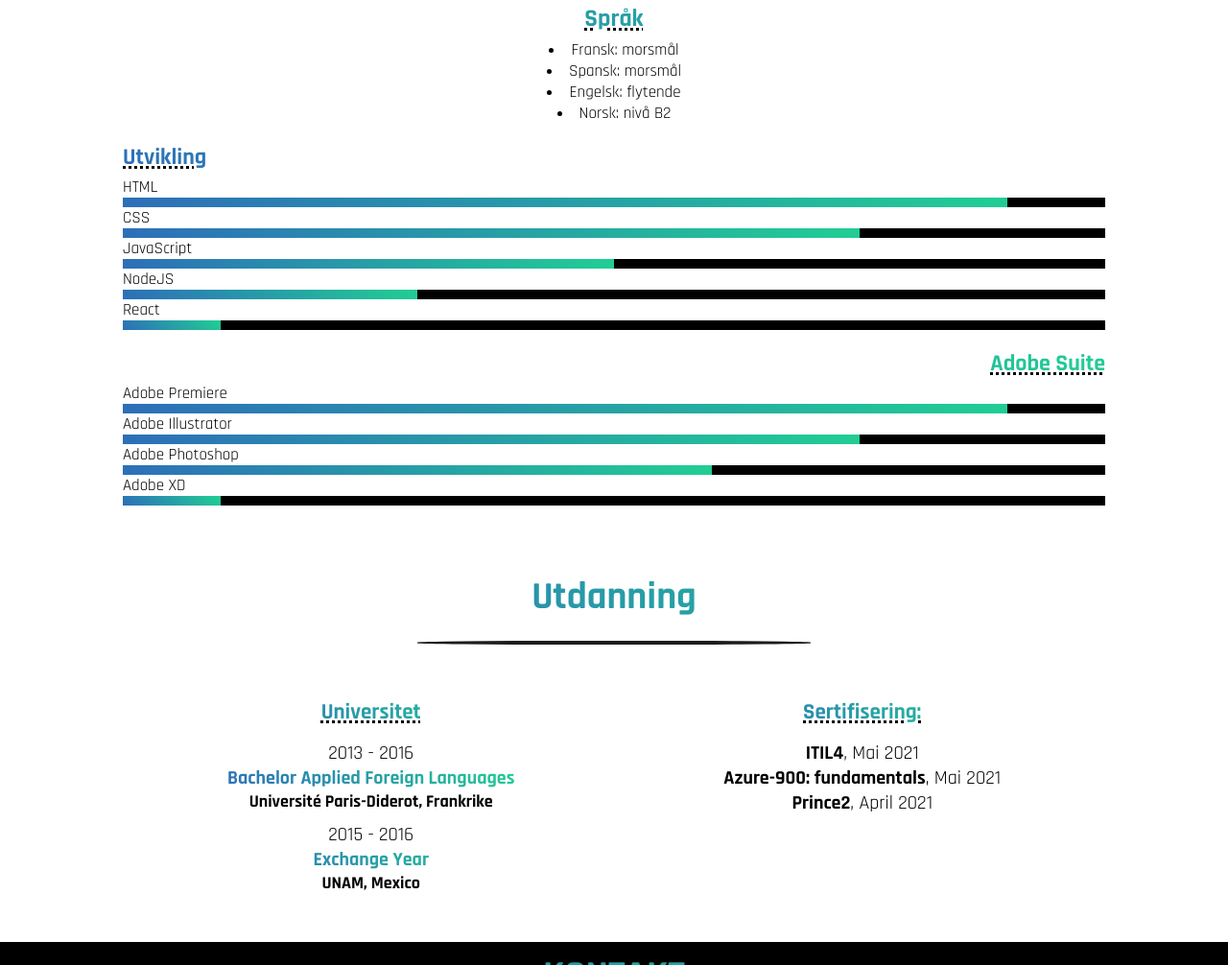
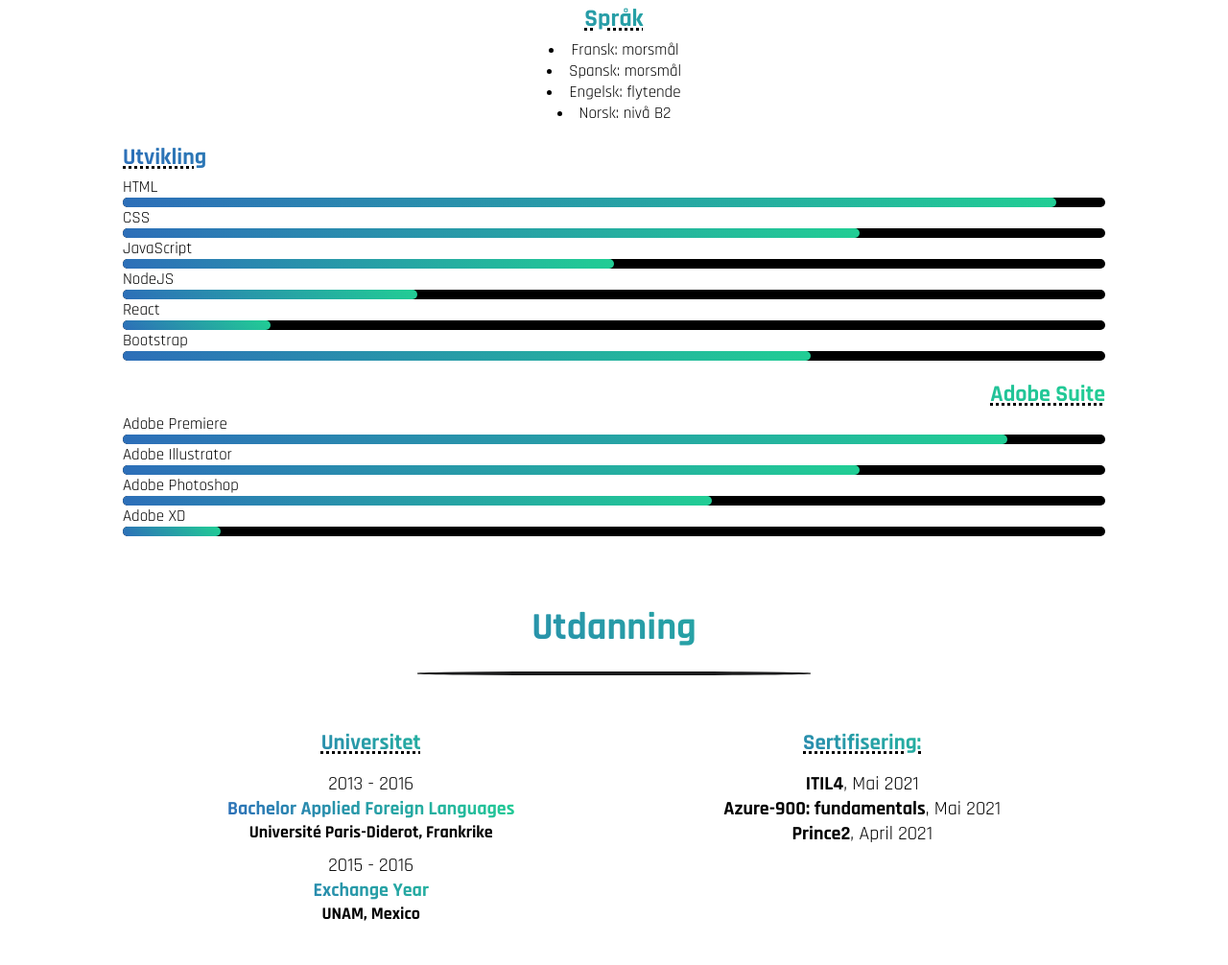
Before and after one commit to arilu-crt/cv, a plain HTML site: page index.html in a window 1280 px wide. Shown: the part 1907-2913 px from the top of the page at 96% size. Drawn offline with Linux system fonts and the light colour scheme.

Commit message:
update skillsbar

```diff
--- a/index.html
+++ b/index.html
@@ -198,8 +198,53 @@
                     <div class="container">
                         <div class="skills react"></div>
                     </div>
+                    <p>Bootstrap</p>
+                    <div class="container">
+                        <div class="skills boot"></div>
+                    </div>
                 </div>
             </section>
+
+            <!--             <section class="skills-anim">
+                <div class="skills-bar">
+                    <div class="skills-name">
+                        <span>HTML</span>
+                    </div>
+                    <div class="progress-bar html"><span></span></div>
+                </div>
+                <div class="skills-bar">
+                    <div class="skills-name">
+                        <span>CSS</span>
+                    </div>
+                    <div class="progress-bar css"><span></span></div>
+                </div>
+                <div class="skills-bar">
+                    <div class="skills-name">
+                        <span>JavaScript</span>
+                    </div>
+                    <div class="progress-bar js"><span></span></div>
+                </div>
+                <div class="skills-bar">
+                    <div class="skills-name">
+                        <span>NodeJS</span>
+                    </div>
+                    <div class="progress-bar nodejs"><span></span></div>
+                </div>
+                <div class="skills-bar">
+                    <div class="skills-name">
+                        <span>React</span>
+                    </div>
+                    <div class="progress-bar react"><span></span></div>
+                </div>
+                <div class="skills-bar">
+                    <div class="skills-name">
+                        <span>Bootstrap</span>
+                    </div>
+                    <div class="progress-bar boot"><span></span></div>
+                </div>
+            </section> -->
+
+
             <section id="adobe">
                 <h4>Adobe Suite</h4>
                 <div>
--- a/style.css
+++ b/style.css
@@ -253,11 +253,11 @@ h3{
 .container{
     width: 100%;
     background-color: black;
-
+    border-radius: 10px;
 }
 
 .skills{
-
+    border-radius: 10px;
     height: 10px;
 }
 
@@ -269,7 +269,7 @@ h3{
     text-align: right;
 }
 .html{
-    width: 90%;
+    width: 95%;
     background: linear-gradient(45deg,rgb(45, 110, 185), rgb(33, 206, 148));
 }
 
@@ -289,7 +289,12 @@ h3{
 }
 
 .react{
-    width: 10%;
+    width: 15%;
+    background: linear-gradient(45deg,rgb(45, 110, 185), rgb(33, 206, 148));
+}
+
+.boot{
+    width: 70%;
     background: linear-gradient(45deg,rgb(45, 110, 185), rgb(33, 206, 148));
 }
 
@@ -319,6 +324,137 @@ h3{
     background: linear-gradient(45deg,rgb(45, 110, 185), rgb(33, 206, 148));
 
 }
+
+
+/* .skills-anim{
+    margin-top: 50px;
+}
+
+.skills-bar{
+    margin: 20px 0;
+}
+
+.skills-bar:first-child{
+    margin-top: 0px;
+}
+.skills-name{
+margin-bottom: 5px;
+}
+.skills-name span{
+    font-size: 17px;
+    font-weight: bold;
+    opacity: 0;
+    animation: showText 0.5s 1s linear forwards;
+}
+@keyframes showText{
+    100%{
+        opacity: 1;
+    }
+}
+.progress-bar{
+    position: relative;
+    height: 10px;
+    width: 100%;
+    background:  #f0f0f0;
+    border-radius: 10px;
+    transform: scaleX(0);
+    transform-origin: left;
+    box-shadow: inset 0px 1px 1px rgba(0,0,0,0.05),
+                    0px 1px rgba(255,255,255,0.8);
+    animation: animate 1s cubic-bezier(1,0,0.5,1) forwards;
+}
+.progress-bar span{
+    height: 100%;
+    width: 80%;
+    background: linear-gradient(45deg,rgb(45, 110, 185), rgb(33, 206, 148));
+    position: absolute;
+    border-radius: 10px;
+    transform: scaleX(0);
+    transform-origin: left;
+    animation: animate 1s 1s cubic-bezier(1,0,0.5,1) forwards;
+
+}
+
+@keyframes animate{
+    100%{
+        transform: scaleX(1);
+    }
+}
+
+.progress-bar.html span{
+    width: 95%;
+}
+.progress-bar.css span{
+    width: 75%;
+}
+.progress-bar.js span{
+    width: 50%;
+}
+.progress-bar.nodejs span{
+    width: 30%;
+}
+.progress-bar.react span{
+    width: 15%;
+}
+.progress-bar.boot span{
+    width: 70%;
+}
+
+.progress-bar span::before{
+    position: absolute;
+    content: '';
+    right: 0;
+    top: -10px;
+    height: 0;
+    width: 0;
+    border: 7px solid transparent;
+    border-bottom-width: 0px;
+    border-right-width: 0px;
+    border-top-color: #000;
+    opacity: 0;
+    animation: showtext2 0.5s 1.5s linear forwards;
+
+}
+
+.progress-bar span::after{
+    position: absolute;
+    right: 0;
+    top: -26px;
+    color: #fff;
+   background: #000;
+   font-size: 13px;
+   font-weight: bold;
+   padding: 2px 5px;
+   border-radius: 5px;
+   opacity: 0;
+   animation: showtext2 0.5s 1.5s linear forwards;
+}
+
+@keyframes showtext2{
+    100%{
+        opacity: 1;
+    }
+}
+
+.progress-bar.html span::after{
+    content: '95%';
+}
+.progress-bar.css span::after{
+    content: '75%';
+}
+.progress-bar.js span::after{
+    content: '50%';
+}
+.progress-bar.nodejs span::after{
+    content: '30%';
+}
+.progress-bar.react span::after{
+    content: '15%';
+}
+.progress-bar.boot span::after{
+    content: '70%';
+} */
+
 
 
 /* utdanning */
```
Also changed, not shown: 1 other file.
